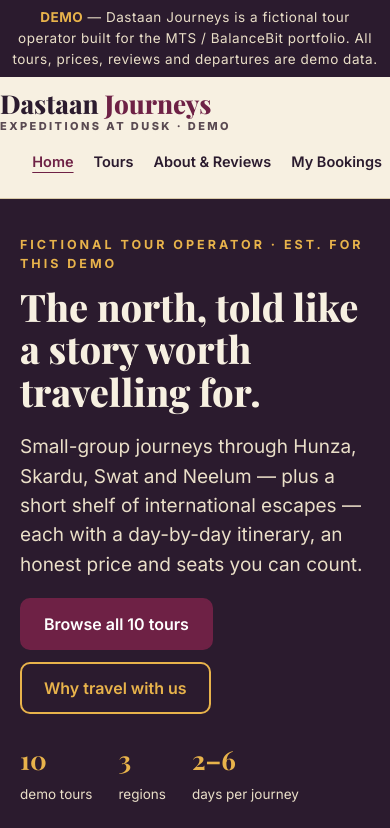
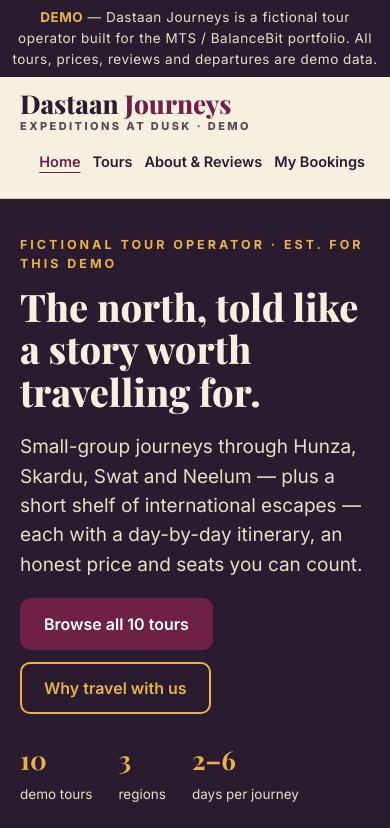
Before and after one commit to multitalentedservices/travel-tour-booking-demo, a plain HTML site: page index.html in a window 390 px wide. Shown: the top 828 px of the page. Drawn offline with nearby package versions, Linux system fonts and the light colour scheme.

Commit message:
Apply round-2 re-verification fixes (12 defects)

```diff
--- a/css/style.css
+++ b/css/style.css
@@ -18,7 +18,7 @@ a{color:var(--plum)}
 .demo-bar{background:var(--ink);color:var(--sand);text-align:center;font-size:13.5px;letter-spacing:.04em;padding:7px 12px}
 .demo-bar strong{color:var(--gold)}
 header.site{background:var(--paper);border-bottom:1px solid var(--line)}
-.site-in{display:flex;align-items:center;gap:18px;flex-wrap:wrap;padding:14px 0}
+.site-in{display:flex;align-items:center;gap:18px;flex-wrap:wrap;padding-block:14px}
 .logo{font-family:var(--serif);font-weight:800;font-size:26px;color:var(--ink);text-decoration:none;line-height:1}
 .logo em{color:var(--plum);font-style:normal}
 .logo small{display:block;font-family:var(--sans);font-size:11px;letter-spacing:.22em;text-transform:uppercase;color:var(--muted);margin-top:4px}
@@ -126,7 +126,8 @@ footer.site .cols{grid-template-columns:1.4fr 1fr 1fr}
   .filters,.frow{grid-template-columns:1fr}
   .itin details p{padding-left:20px}
   .site-in{gap:8px}
-  nav.main a{padding:9px 8px;font-size:14.5px}
+  nav.main{gap:2px}
+  nav.main a{padding:9px 5px;font-size:14.5px}
   body{font-size:16px}
 }
 @media (prefers-reduced-motion: reduce){
--- a/js/site.js
+++ b/js/site.js
@@ -15,7 +15,7 @@
     stars: function (n) { var s = ""; for (var i = 0; i < 5; i++) s += i < n ? "★" : "☆"; return s; },
     cardHTML: function (t) {
       return '<article class="card">' +
-        '<img src="' + t.img + '" alt="Photo of ' + t.destination + ' — demo tour photograph" loading="lazy">' +
+        '<img src="' + t.img + '" alt="Photo of ' + t.destination + ' — demo tour photograph">' +
         '<div class="card-body">' +
         '<div class="meta"><span class="tag">' + t.region + '</span><span class="tag">' + t.style + '</span></div>' +
         '<h3><a href="tour.html?id=' + t.id + '">' + t.title + '</a></h3>' +
```
Also changed, not shown: 2 other files.
